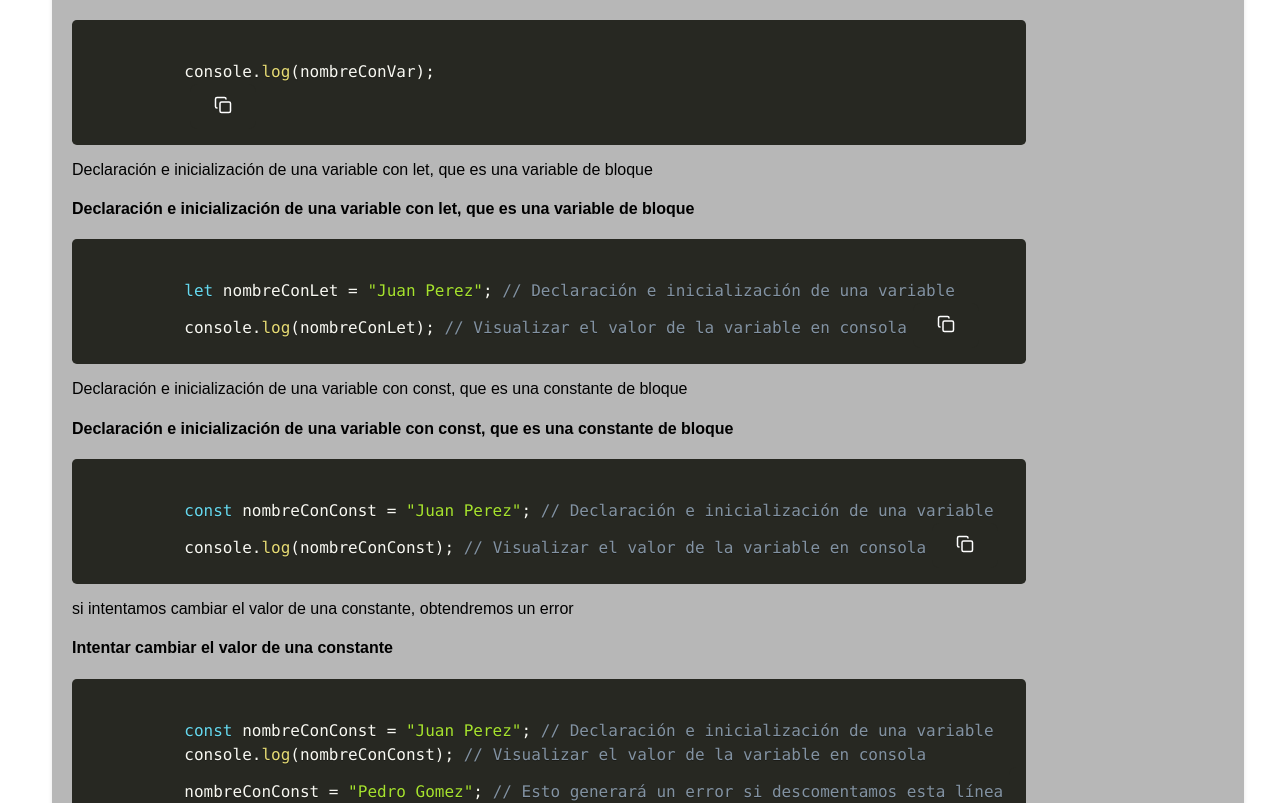
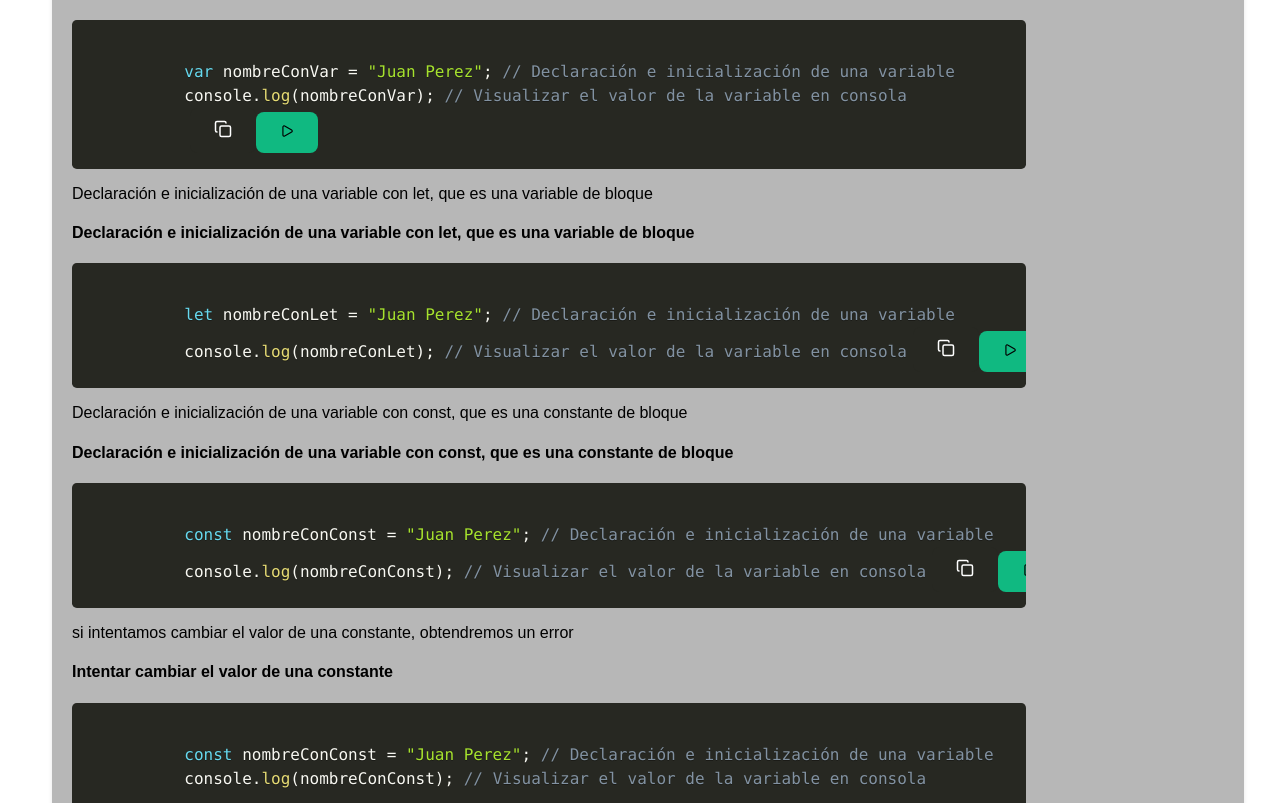
Before and after one commit to jmmroca/curso_javascript_2024, a React (Vite) app in the folder curso-javascript/: page / in a window 1280 px wide. Shown: the part 1160-1963 px from the top of the page. Built offline with nearby package versions, Linux system fonts and the light colour scheme.

Commit message:
add feature Run code

```diff
--- a/curso-javascript/src/Variables001.jsx
+++ b/curso-javascript/src/Variables001.jsx
@@ -41,7 +41,8 @@ function Variables001({ copySnippet }) {
         copySnippet={copySnippet}
         titulo="Visualizar el valor de la variable en consola"
         codigo={`
-          console.log(nombreConVar);
+          var nombreConVar = "Juan Perez"; // Declaración e inicialización de una variable
+          console.log(nombreConVar); // Visualizar el valor de la variable en consola
           `}
       />
       <p>
@@ -75,7 +76,7 @@ function Variables001({ copySnippet }) {
         codigo={`
           const nombreConConst = "Juan Perez"; // Declaración e inicialización de una variable
           console.log(nombreConConst); // Visualizar el valor de la variable en consola
-          nombreConConst = "Pedro Gomez"; // Esto generará un error si descomentamos esta línea`}
+          // nombreConConst = "Pedro Gomez"; // Esto generará un error si descomentamos esta línea`}
       />
     </section>
   </>
--- a/curso-javascript/src/components/BloqueCodigo.jsx
+++ b/curso-javascript/src/components/BloqueCodigo.jsx
@@ -1,18 +1,16 @@
 import BotonCopiarCodigo from "./BotonCopiarCodigo";
+import BotonEjecutarCodigo from "./BotonEjecutarCodigo";
 
-function BloqueCodigo( { copySnippet, titulo, codigo } ) {
+function BloqueCodigo({ copySnippet, titulo, codigo }) {
   return (
     <>
       <h4>
-        <p>
-          {titulo}
-        </p>
+        <p>{titulo}</p>
       </h4>
       <pre className="relative group p-4 bg-slate-900 rounded-lg">
-        <code className="language-javascript">
-          {codigo}
-        </code>
+        <code className="language-javascript">{codigo}</code>
         <BotonCopiarCodigo copySnippet={copySnippet} />
+        <BotonEjecutarCodigo codigo={codigo} />
       </pre>
     </>
   );
--- /dev/null
+++ b/curso-javascript/src/components/BotonEjecutarCodigo.jsx
@@ -0,0 +1,171 @@
+import { useState } from "react";
+import { Play, Check, AlertCircle } from "lucide-react";
+
+function BotonEjecutarCodigo({ codigo }) {
+  const [executing, setExecuting] = useState(false);
+  const [result, setResult] = useState(null);
+  const [showResult, setShowResult] = useState(false);
+
+  const executeCode = async () => {
+    setExecuting(true);
+    setShowResult(true);
+
+    try {
+      // Crear un sandbox aislado usando iframe
+      const iframe = document.createElement('iframe');
+      iframe.style.display = 'none';
+      document.body.appendChild(iframe);
+
+      // Capturar console.log y otros métodos
+      const logs = [];
+      const originalLog = console.log;
+      const originalError = console.error;
+      const originalWarn = console.warn;
+
+      // Sobrescribir console methods en el contexto del iframe
+      const iframeWindow = iframe.contentWindow;
+      iframeWindow.console = {
+        log: (...args) => logs.push({ type: 'log', message: args.join(' ') }),
+        error: (...args) => logs.push({ type: 'error', message: args.join(' ') }),
+        warn: (...args) => logs.push({ type: 'warn', message: args.join(' ') })
+      };
+
+      try {
+        // Ejecutar el código en el sandbox
+        const script = iframeWindow.eval(codigo);
+
+        // Esperar un poco para capturar logs asíncronos
+        await new Promise(resolve => setTimeout(resolve, 100));
+
+        setResult({
+          success: true,
+          output: logs.length > 0 ? logs : [{ type: 'log', message: 'Código ejecutado correctamente' }],
+          returnValue: script
+        });
+      } catch (error) {
+        setResult({
+          success: false,
+          error: error.message,
+          output: logs
+        });
+      } finally {
+        // Restaurar console y limpiar
+        console.log = originalLog;
+        console.error = originalError;
+        console.warn = originalWarn;
+        document.body.removeChild(iframe);
+      }
+    } catch (error) {
+      setResult({
+        success: false,
+        error: 'Error al crear el sandbox: ' + error.message
+      });
+    } finally {
+      setExecuting(false);
+    }
+  };
+
+  const closeResult = () => {
+    setShowResult(false);
+    setResult(null);
+  };
+
+  return (
+    <>
+      <button
+        type="button"
+        onClick={executeCode}
+        disabled={executing}
+        className="absolute right-12 top-2 p-2 rounded-md hover:bg-green-700 transition-colors"
+        aria-label="Ejecutar código"
+        style={{
+          backgroundColor: executing ? "#059669" : "#10b981",
+          padding: "12px 24px",
+          borderRadius: "8px",
+          border: "none",
+          cursor: executing ? "not-allowed" : "pointer",
+          opacity: executing ? 0.7 : 1
+        }}
+      >
+        {executing ? (
+          <Check size={14} className="text-white animate-pulse" />
+        ) : (
+          <Play size={14} className="text-white" />
+        )}
+      </button>
+
+      {showResult && result && (
+        <div className="fixed inset-0 bg-black bg-opacity-50 flex items-center justify-center z-50 p-4">
+          <div className="bg-white rounded-lg max-w-2xl w-full max-h-96 overflow-hidden">
+            <div className="flex justify-between items-center p-4 border-b">
+              <h3 className="text-lg font-semibold flex items-center gap-2">
+                {result.success ? (
+                  <Check size={20} className="text-green-500" />
+                ) : (
+                  <AlertCircle size={20} className="text-red-500" />
+                )}
+                Resultado de la ejecución
+              </h3>
+              <button
+                onClick={closeResult}
+                className="text-gray-500 hover:text-gray-700"
+              >
+                ✕
+              </button>
+            </div>
+            <div className="p-4 overflow-y-auto max-h-80">
+              {result.success ? (
+                <div>
+                  {result.output.map((log, index) => (
+                    <div
+                      key={index}
+                      className={`mb-2 p-2 rounded ${
+                        log.type === 'error'
+                          ? 'bg-red-100 text-red-700'
+                          : log.type === 'warn'
+                          ? 'bg-yellow-100 text-yellow-700'
+                          : 'bg-gray-100 text-gray-700'
+                      }`}
+                    >
+                      <span className="font-mono text-sm">
+                        {log.type === 'log' ? '📝' : log.type === 'error' ? '❌' : '⚠️'} {log.message}
+                      </span>
+                    </div>
+                  ))}
+                  {result.returnValue !== undefined && (
+                    <div className="mt-3 p-2 bg-blue-100 text-blue-700 rounded">
+                      <span className="font-semibold">Valor de retorno:</span>
+                      <span className="font-mono text-sm ml-2">
+                        {typeof result.returnValue === 'object'
+                          ? JSON.stringify(result.returnValue, null, 2)
+                          : String(result.returnValue)
+                        }
+                      </span>
+                    </div>
+                  )}
+                </div>
+              ) : (
+                <div className="bg-red-100 text-red-700 p-3 rounded">
+                  <p className="font-semibold mb-2">Error:</p>
+                  <p className="font-mono text-sm">{result.error}</p>
+                  {result.output && result.output.length > 0 && (
+                    <div className="mt-3">
+                      <p className="font-semibold mb-2">Salida antes del error:</p>
+                      {result.output.map((log, index) => (
+                        <div key={index} className="mb-1 font-mono text-sm">
+                          {log.type}: {log.message}
+                        </div>
+                      ))}
+                    </div>
+                  )}
+                </div>
+              )}
+            </div>
+          </div>
+        </div>
+      )}
+    </>
+  );
+}
+
+export default BotonEjecutarCodigo;
```
